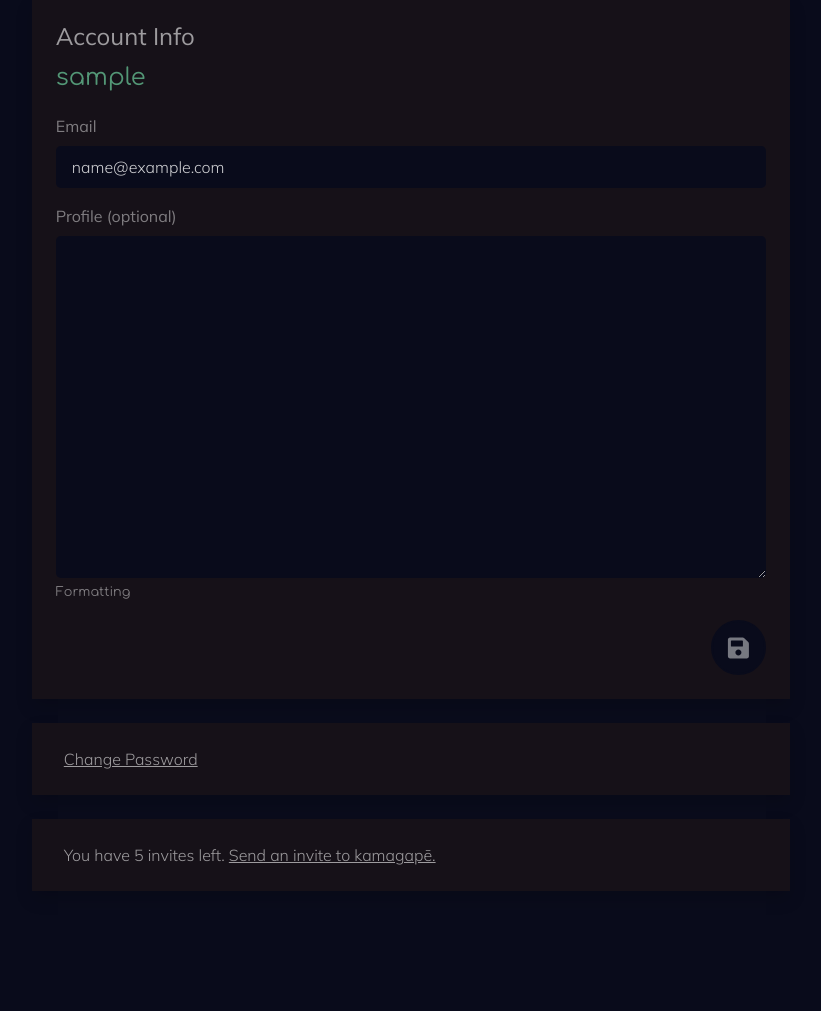
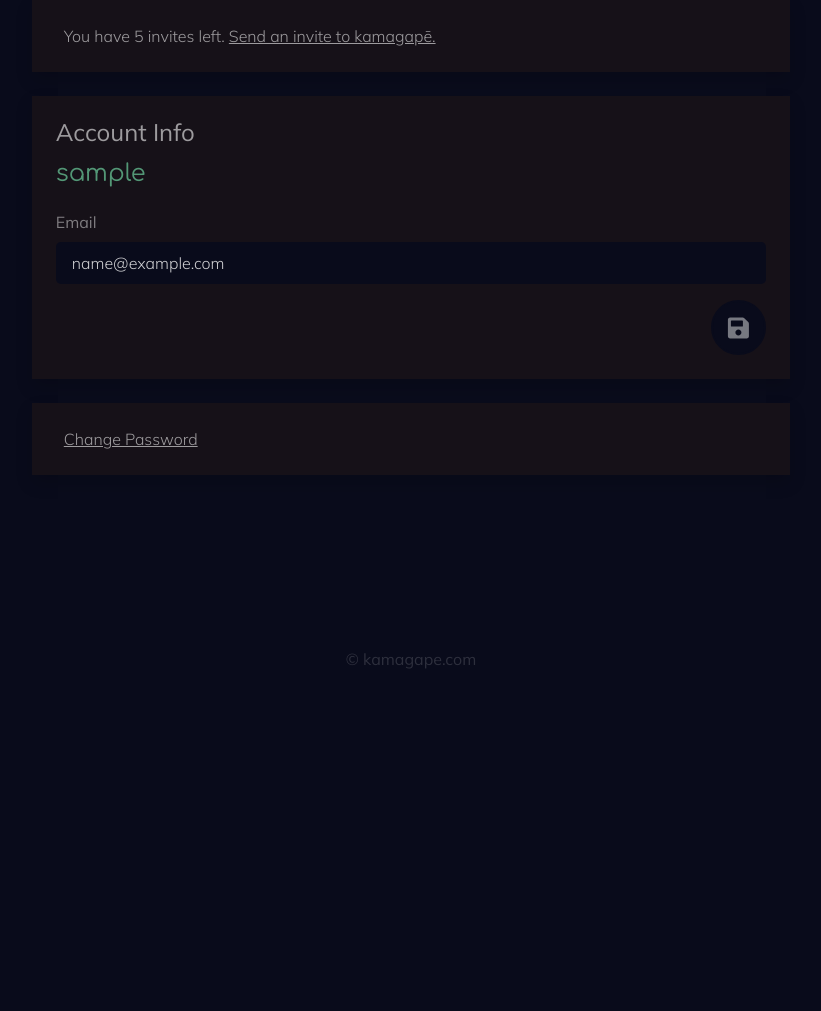
Before and after one commit to ikidder/ka2, a Flask app: page /account in a window 1280 px wide. Shown: the part 56-1067 px from the top of the page, without its empty margins (229-1050 px from the left). After the commit the page ends 725 px from the top, so only its background shows below. Run offline with Flask 2, Linux system fonts and the light colour scheme; the visitor is signed in with stand-in values (Sample User, id 1); data comes from the database, SQL or seed files in the repository; some libraries are stand-ins or nearby versions.

Commit message:
hide user profile on form

```diff
--- a/ka/templates/account.html
+++ b/ka/templates/account.html
@@ -4,6 +4,14 @@
 
 
 {% block content %}
+    <div class="container-md">
+        <div class="card p-4 mb-4 mx-auto shadow">
+            <div class="content ml-2">
+                You have {{ current_user.invites_left }} invites left.
+                <a href="{{ url_for('users.send_invite') }}">Send an invite to kamagapē.</a>
+            </div>
+        </div>
+    </div>
     <div class="container-md">
     <div class="card p-4 mb-4 mx-auto shadow">
         <form method="POST" action="" enctype="multipart/form-data">
@@ -13,20 +21,6 @@
                     <p>Account Info</p>
                     <a class="composer" href="{{ url_for('users.user_content', user_path=current_user.path) }}">{{ current_user.name|e }}</a>
                 </legend>
-{#                <div class="form-group">#}
-{#                    {{ form.name.label(class="form-control-label") }}#}
-{##}
-{#                    {% if form.name.errors %}#}
-{#                        {{ form.name(class="form-control form-control-lg is-invalid") }}#}
-{#                        <div class="invalid-feedback">#}
-{#                            {% for error in form.name.errors %}#}
-{#                                <span>{{ error }}</span>#}
-{#                            {% endfor %}#}
-{#                        </div>#}
-{#                    {% else %}#}
-{#                        {{ form.name(class="form-control form-control-lg", readonly=true) }}#}
-{#                    {% endif %}#}
-{#                </div>#}
                 <div class="form-group">
                     {{ form.email.label(class="form-control-label") }}
                     {% if form.email.errors %}
@@ -41,21 +35,21 @@
                     {% endif %}
                 </div>
 
-                <div class="form-group">
-                    {{ form.text.label(class="form-control-label") }}
-                    {% if form.text.errors %}
-                        {{ form.text(class="form-control form-control-lg is-invalid", rows="12") }}
-                        <div class="invalid-feedback">
-                            {% for error in form.text.errors %}
-                                <span>{{ error }}</span>
-                            {% endfor %}
-                        </div>
-                        {{ view_formatting_help('text-left') }}
-                    {% else %}
-                        {{ form.text(class="form-control form-control-lg", rows="12") }}
-                        {{ view_formatting_help('text-left') }}
-                    {% endif %}
-                </div>
+{#                <div class="form-group">#}
+{#                    {{ form.text.label(class="form-control-label") }}#}
+{#                    {% if form.text.errors %}#}
+{#                        {{ form.text(class="form-control form-control-lg is-invalid", rows="12") }}#}
+{#                        <div class="invalid-feedback">#}
+{#                            {% for error in form.text.errors %}#}
+{#                                <span>{{ error }}</span>#}
+{#                            {% endfor %}#}
+{#                        </div>#}
+{#                        {{ view_formatting_help('text-left') }}#}
+{#                    {% else %}#}
+{#                        {{ form.text(class="form-control form-control-lg", rows="12") }}#}
+{#                        {{ view_formatting_help('text-left') }}#}
+{#                    {% endif %}#}
+{#                </div>#}
             </fieldset>
             <div class="form-group float-right">
                 <div class="page-controls">
@@ -74,12 +68,5 @@
                 </div>
         </div>
     </div>
-    <div class="container-md">
-        <div class="card p-4 mb-4 mx-auto shadow">
-            <div class="content ml-2">
-                You have {{ current_user.invites_left }} invites left.
-                <a href="{{ url_for('users.send_invite') }}">Send an invite to kamagapē.</a>
-            </div>
-        </div>
-    </div>
+
 {% endblock content %}
```
